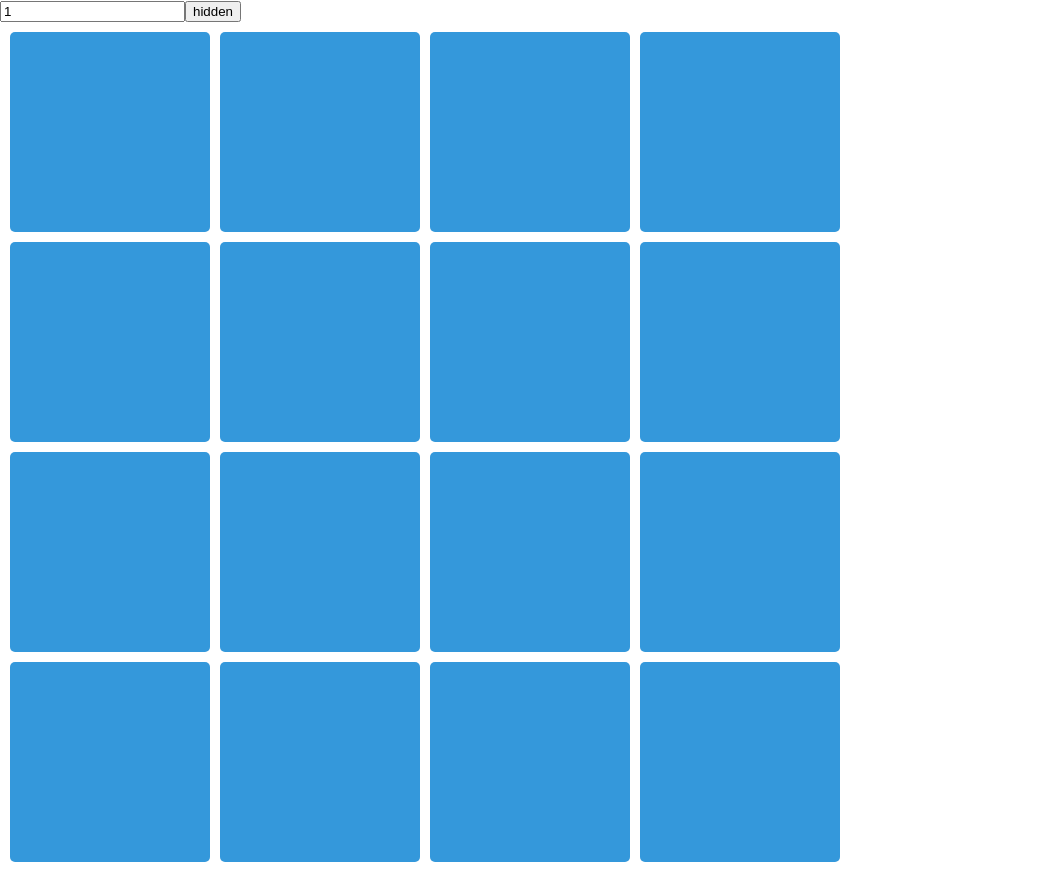
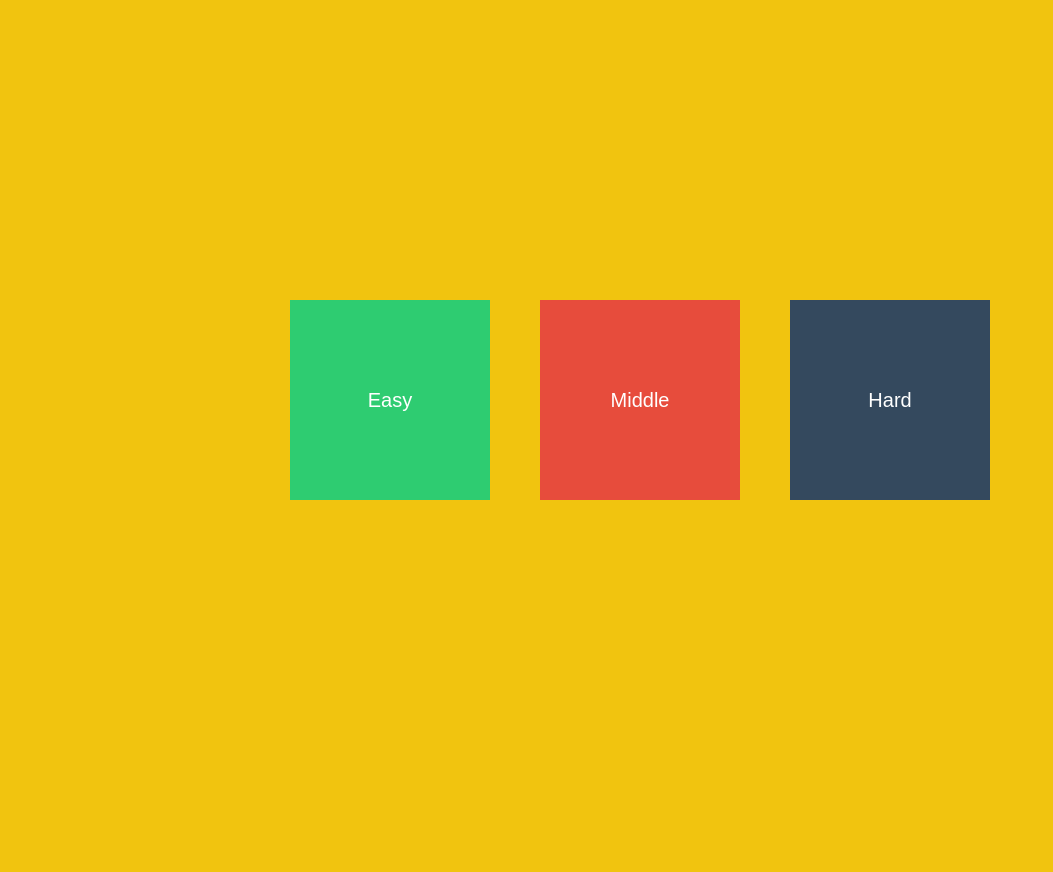
Before and after one commit to PawelPyc154/Memory-Game, a React (Create React App) app: page / in a window 1280 px wide. Shown: the whole page, without its empty margins (0-1053 px from the left). After the commit the page ends 800 px from the top, so only its background shows below. Built offline with nearby package versions, Linux system fonts and the light colour scheme.

Commit message:
game 4 done

```diff
--- a/src/App.css
+++ b/src/App.css
@@ -1,11 +1,12 @@
 .card {
-    width: 200px;
-    height: 200px;
+    width: 100px;
+    height: 100px;
     text-align: center;
-    line-height: 200px;
+    line-height: 100px;
     border-radius: 5px;
     background-color: #3498db;
     font-size: 30px;
+    cursor: pointer;
 }
 
 .card__number {
@@ -14,13 +15,34 @@
 
 .cards {
     display: grid;
-    grid-template-columns: repeat(4, 200px);
-    grid-template-rows: repeat(4, 200px);
     grid-gap: 10px;
     padding: 10px;
+    justify-content: center;
 }
 
 .matched {
     visibility: hidden;
     pointer-events: none;
 }
+
+.score {
+    display: flex;
+    justify-content: center;
+    align-items: center;
+    font-size: 40px;
+    height: 500px;
+}
+
+.btn {
+    margin: 5px;
+    width: 100px;
+    height: 50px;
+    border: none;
+    background-color: #1abc9c;
+    font-size: 20px;
+}
+
+.btn:hover {
+    background-color: #27ae60;
+    cursor: pointer
+}
--- a/src/App.tsx
+++ b/src/App.tsx
@@ -1,85 +1,13 @@
-import React, { useState, useEffect } from 'react';
-
-import './App.css';
-import Card from './Card';
-
-interface CardType {
-  id: number;
-  value: string;
-  hidden: boolean;
-  matched: boolean;
-}
+import React, { useState } from 'react';
+import Choice from './Choice';
+import Cards from './Cards';
 
 function App() {
-  const [cards, setCards] = useState();
-
-  useEffect(() => {
-    let array: CardType[] = [];
-    // add random item too array
-    for (let i = 0; i < 8; i++) {
-      array[i] = { id: 0, value: (Math.random() * 100).toFixed(), hidden: true, matched: false };
-    }
-    // duplicate item in array
-    array = [...array, ...array];
-    // unique id
-    array = array.map((item: CardType, index: number) => {
-      const itemm = { ...item };
-      itemm.id = index;
-      return itemm;
-    });
-    // mix array
-    array.sort(() => Math.random() - 0.5);
-    setCards(array);
-  }, []);
-
-  // hidden card
-  useEffect(() => {
-    const visible = cards?.filter((card: CardType) => card.hidden === false);
-
-    if (visible && visible.length === 2) {
-      if (visible[0].value === visible[1].value) {
-        setTimeout(() => {
-          setCards((prev: CardType[]) =>
-            prev.map((card: CardType) =>
-              card.value === visible[0].value ? { ...card, hidden: true, matched: true } : card,
-            ),
-          );
-        }, 500);
-      } else {
-        setTimeout(() => {
-          setCards((prev: CardType[]) => prev.map((card: CardType) => ({ ...card, hidden: true })));
-        }, 500);
-      }
-    }
-    console.log(cards);
-  }, [cards]);
-
-  const handleClick = (id: number) => {
-    if (cards?.filter((card: CardType) => card.hidden === false).length < 2) {
-      setCards((prev: CardType[]) =>
-        prev.map((card: CardType) => (card.id === id ? { ...card, hidden: false } : card)),
-      );
-    }
-  };
-
-  const [input, setInput] = useState(1);
-  const handleClickHide = () => {
-    setCards((prev: CardType[]) =>
-      prev.map((card: CardType, index: number) => (index === input - 1 ? { ...card, hidden: true } : card)),
-    );
-  };
+  const [choice, setChoice] = useState(0);
 
   return (
     <div className="App">
-      <input type="number" value={input} onChange={e => setInput(+e.target.value)} />
-      <button type="button" onClick={() => handleClickHide()}>
-        hidden
-      </button>
-      <div className="cards">
-        {cards?.map((card: CardType) => (
-          <Card card={card} handleClick={handleClick} key={card.id} />
-        ))}
-      </div>
+      {choice === 0 ? <Choice setChoice={setChoice} /> : <Cards choice={choice} setChoice={setChoice} />}
     </div>
   );
 }
--- /dev/null
+++ b/src/Cards.tsx
@@ -0,0 +1,97 @@
+import React, { useState, useEffect, Dispatch, SetStateAction } from 'react';
+
+import './App.css';
+import Card from './Card';
+
+interface CardType {
+  id: number;
+  value: string;
+  hidden: boolean;
+  matched: boolean;
+}
+
+export interface CardsProps {
+  choice: number;
+  setChoice: Dispatch<SetStateAction<number>>;
+}
+
+const Cards: React.SFC<CardsProps> = ({ choice, setChoice }) => {
+  const [cards, setCards] = useState();
+
+  useEffect(() => {
+    let array: CardType[] = [];
+    // add random item too array
+    for (let i = 0; i < (choice * choice) / 2; i++) {
+      array[i] = { id: 0, value: (Math.random() * 100).toFixed(), hidden: true, matched: false };
+    }
+    // duplicate item in array
+    array = [...array, ...array];
+    // unique id
+    array = array.map((item: CardType, index: number) => {
+      const itemm = { ...item };
+      itemm.id = index;
+      return itemm;
+    });
+    // mix array
+    array.sort(() => Math.random() - 0.5);
+    setCards(array);
+  }, []);
+
+  // hidden card
+  useEffect(() => {
+    const visible = cards?.filter((card: CardType) => card.hidden === false);
+
+    if (visible && visible.length === 2) {
+      if (visible[0].value === visible[1].value) {
+        setTimeout(() => {
+          setCards((prev: CardType[]) =>
+            prev.map((card: CardType) =>
+              card.value === visible[0].value ? { ...card, hidden: true, matched: true } : card,
+            ),
+          );
+        }, 500);
+      } else {
+        setTimeout(() => {
+          setCards((prev: CardType[]) => prev.map((card: CardType) => ({ ...card, hidden: true })));
+        }, 500);
+      }
+    }
+  }, [cards]);
+
+  const [counter, setcCunter] = useState(0);
+
+  const handleClick = (id: number) => {
+    setcCunter(prev => prev + 1);
+
+    if (cards?.filter((card: CardType) => card.hidden === false).length < 2) {
+      setCards((prev: CardType[]) =>
+        prev.map((card: CardType) => (card.id === id ? { ...card, hidden: false } : card)),
+      );
+    }
+  };
+
+  return (
+    <>
+      {cards?.filter((card: CardType) => card.matched === false).length !== 0 ? (
+        <div
+          className="cards"
+          style={{ gridTemplateColumns: `repeat(${choice}, 100px)`, gridTemplateRows: `repeat(${choice}, 100px)` }}
+        >
+          {cards?.map((card: CardType) => (
+            <Card card={card} handleClick={handleClick} key={card.id} />
+          ))}
+        </div>
+      ) : (
+        <div className="score">
+          Your score:
+          <strong>{(counter / (choice * choice)).toFixed(3)}</strong>
+          <button type="button" className="btn" onClick={() => setChoice(0)}>
+            Restart
+          </button>
+        </div>
+      )}
+    </>
+  );
+};
+
+export default Cards;
--- /dev/null
+++ b/src/Choice.css
@@ -0,0 +1,35 @@
+.choice {
+    max-width: 700px;
+    width: auto;
+    margin: 0 auto;
+    display: flex;
+    justify-content: space-between;
+    height: 100vh;
+    align-items: center;
+}
+
+.choice__btn {
+    height: 200px;
+    width: 200px;
+    color: white;
+    border: none;
+    font-size: 20px;
+    cursor: pointer;
+}
+
+.choice__btn:hover {
+    opacity: 0.9;
+    transform: scale(1.1, 1.1)
+}
+
+.choice__btn--easy {
+    background-color: #2ecc71;
+}
+
+.choice__btn--middle {
+    background-color: #e74c3c;
+}
+
+.choice__btn--hard {
+    background-color: #34495e;
+}
--- /dev/null
+++ b/src/Choice.tsx
@@ -0,0 +1,26 @@
+import React, { Dispatch, SetStateAction } from 'react';
+import './Choice.css';
+
+export interface ChoiceProps {
+  setChoice: Dispatch<SetStateAction<number>>;
+}
+
+const Choice: React.SFC<ChoiceProps> = ({ setChoice }) => {
+  return (
+    <>
+      <div className="choice">
+        <button className="choice__btn choice__btn--easy" type="button" onClick={() => setChoice(4)}>
+          Easy
+        </button>
+        <button className="choice__btn choice__btn--middle" type="button" onClick={() => setChoice(6)}>
+          Middle
+        </button>
+        <button className="choice__btn choice__btn--hard" type="button" onClick={() => setChoice(8)}>
+          Hard
+        </button>
+      </div>
+    </>
+  );
+};
+
+export default Choice;
--- a/src/index.css
+++ b/src/index.css
@@ -1,13 +1,12 @@
 body {
-  margin: 0;
-  font-family: -apple-system, BlinkMacSystemFont, 'Segoe UI', 'Roboto', 'Oxygen',
-    'Ubuntu', 'Cantarell', 'Fira Sans', 'Droid Sans', 'Helvetica Neue',
-    sans-serif;
-  -webkit-font-smoothing: antialiased;
-  -moz-osx-font-smoothing: grayscale;
+    margin: 0;
+    font-family: -apple-system, BlinkMacSystemFont, 'Segoe UI', 'Roboto', 'Oxygen', 'Ubuntu', 'Cantarell', 'Fira Sans', 'Droid Sans', 'Helvetica Neue', sans-serif;
+    -webkit-font-smoothing: antialiased;
+    -moz-osx-font-smoothing: grayscale;
+    box-sizing: border-box;
+    background-color: #f1c40f;
 }
 
 code {
-  font-family: source-code-pro, Menlo, Monaco, Consolas, 'Courier New',
-    monospace;
+    font-family: source-code-pro, Menlo, Monaco, Consolas, 'Courier New', monospace;
 }
```
